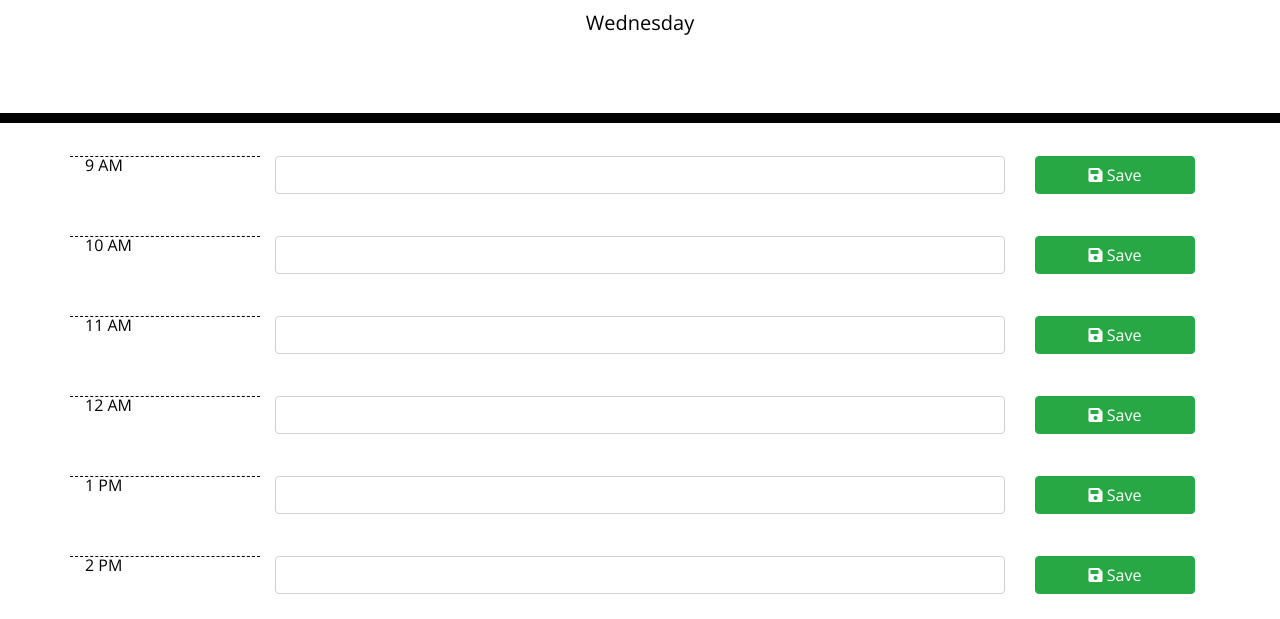
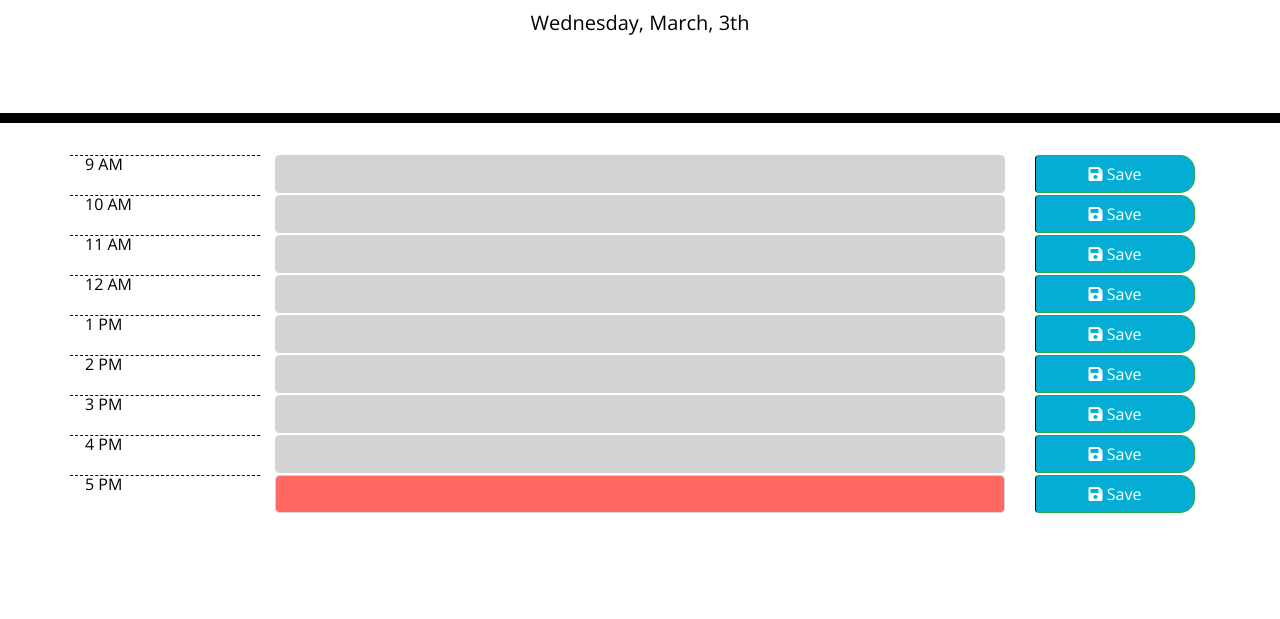
Before and after one commit to JaberSE09/05-02-challenge, a plain HTML site: page index.html in a window 1280 px wide. Shown: the part 181-800 px from the top of the page. Drawn offline with nearby package versions, Linux system fonts and the light colour scheme.

Commit message:
readme file finished

```diff
--- a/assets/css/style.css
+++ b/assets/css/style.css
@@ -32,8 +32,8 @@ body {
 
   .row {
     white-space: pre-wrap;
-    height: 80px;
-    border-top: 1px solid white;;
+    height: 40px;
+    border-top: 0px solid white;;
   }
 
   .hour {
--- a/assets/js/style.js
+++ b/assets/js/style.js
@@ -4,8 +4,8 @@
 $(document).ready(function () {
 
   //sets the date to the current day
-  var date = moment().format('dddd');
-  $("#currentDay").text(date)
+  var date = moment().format('dddd, MMMM, d');
+  $("#currentDay").text(date+ "th")
 
 
 
@@ -18,7 +18,7 @@ $(document).ready(function () {
     row = $('<div class= "row">')
     colHour = $(`<div class ="col-lg-2 hour">${AmOrPm(i)}</div>`)
     colInput = $(`<div class ="col-lg-8 inputcontent"><input data-input="${i}" id="inputText${i}" class="form-control inputText" type="text" name="userInput"></div>`)
-    colBtn = $(`<div class ="col-lg-2"><button data-id="${i}" id="savePlanner" class="btn btn-success btn-block"><i class="fas fa-save"></i> Save</button></div>`)
+    colBtn = $(`<div class ="col-lg-2"><button data-id="${i}" id="savePlanner" class="btn btn-success btn-block saveBtn"><i class="fas fa-save"></i> Save</button></div>`)
     row.append(colHour)
     row.append(colInput)
     row.append(colBtn)
@@ -35,7 +35,6 @@ $(document).ready(function () {
   //gets the local storage and puts the input into the input box
   function getLocalStorage(hour) {
     let getInput = localStorage.getItem(hour)
-    console.log(getInput)
     var input = $(`#inputText${hour}`).val(getInput)
   }
   //  Convert Am to Pm
@@ -59,10 +58,13 @@ function updateColor() {
   var hour = new Date().getHours();
   for (var i = 9; i < 18; i++) {
     if (hour == i) {
-      $(`#inputText${i}`).css("background", "red")
+      $(`#inputText${i}`).addClass("present")
     } else if (hour < i) {
 
-      $(`#inputText${i}`).css("background", "lightblue")
+      $(`#inputText${i}`).addClass("future")
+
+    }else if(hour > i){
+      $(`#inputText${i}`).addClass("past")
 
     }
   }
```
Also changed, not shown: assets/images/fullpage.png (added), assets/images/input.png (added), 1 other file.
